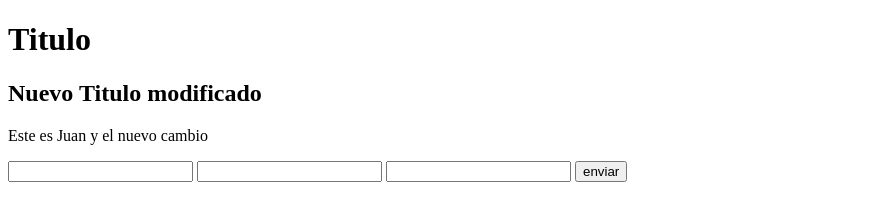
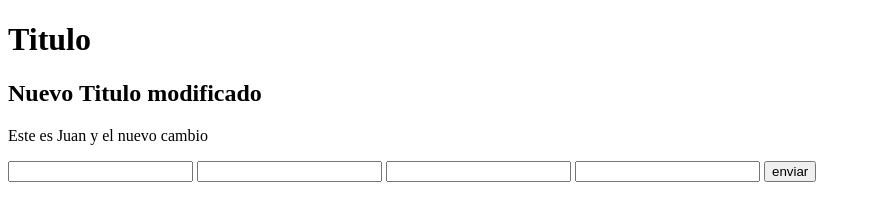
Before and after one commit to rodrigomoraga/hello-world-git, a plain HTML site: page index.html in a window 1280 px wide. Shown: the whole page, without its empty margins (0-871 px from the left). Drawn offline with Linux system fonts and the light colour scheme.

Commit message:
se agrego input birthday

```diff
--- a/index.html
+++ b/index.html
@@ -14,6 +14,7 @@
             <input type="text" name="firstName" id="firstName">
             <input type="text" name="LastName" id="lastName">
             <input type="text" name="age" id="age">
+            <input type="text" name="birthday" id="birthday">
             <button type="submit">enviar</button>
         </form>
     </main>
```
